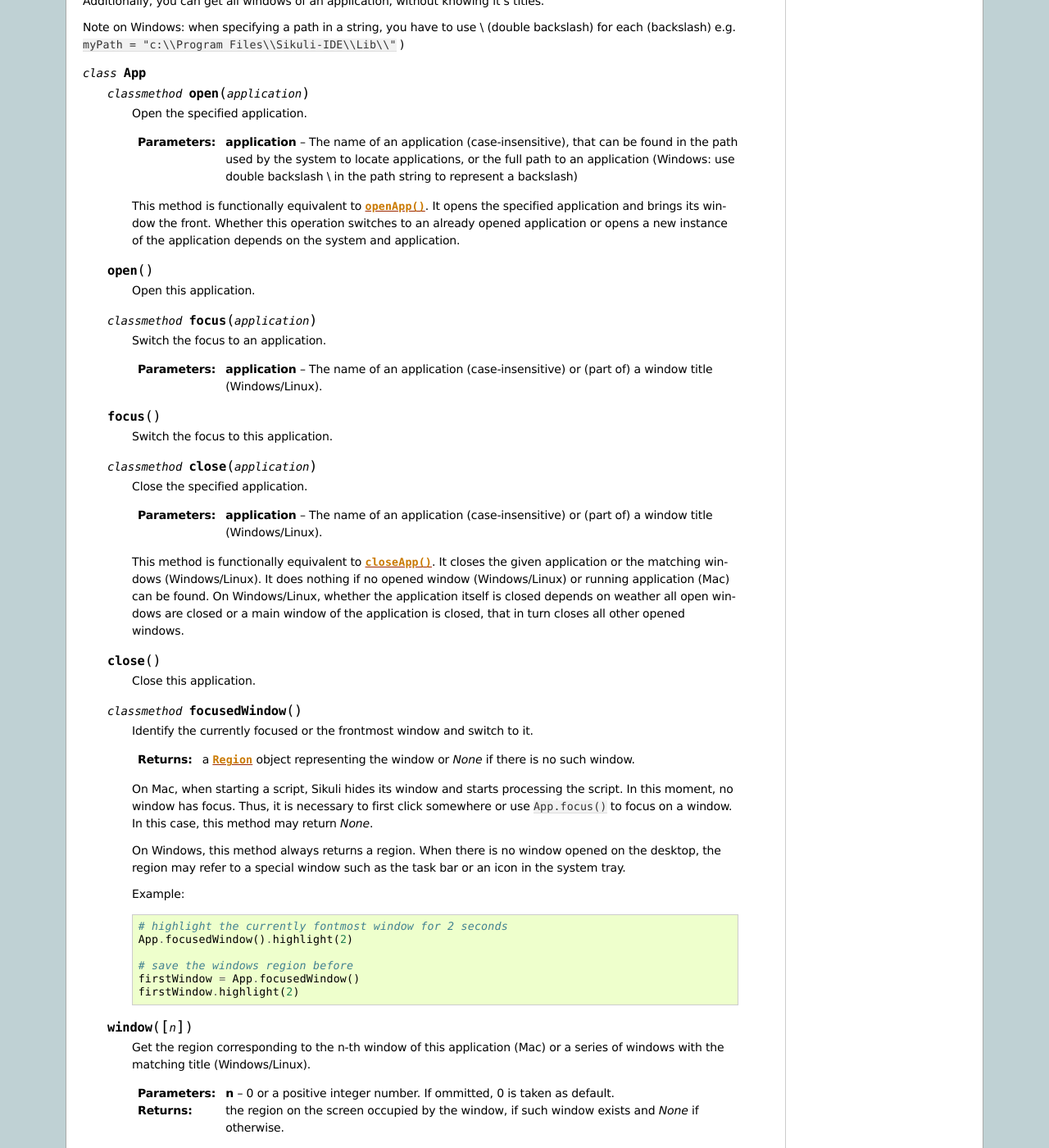
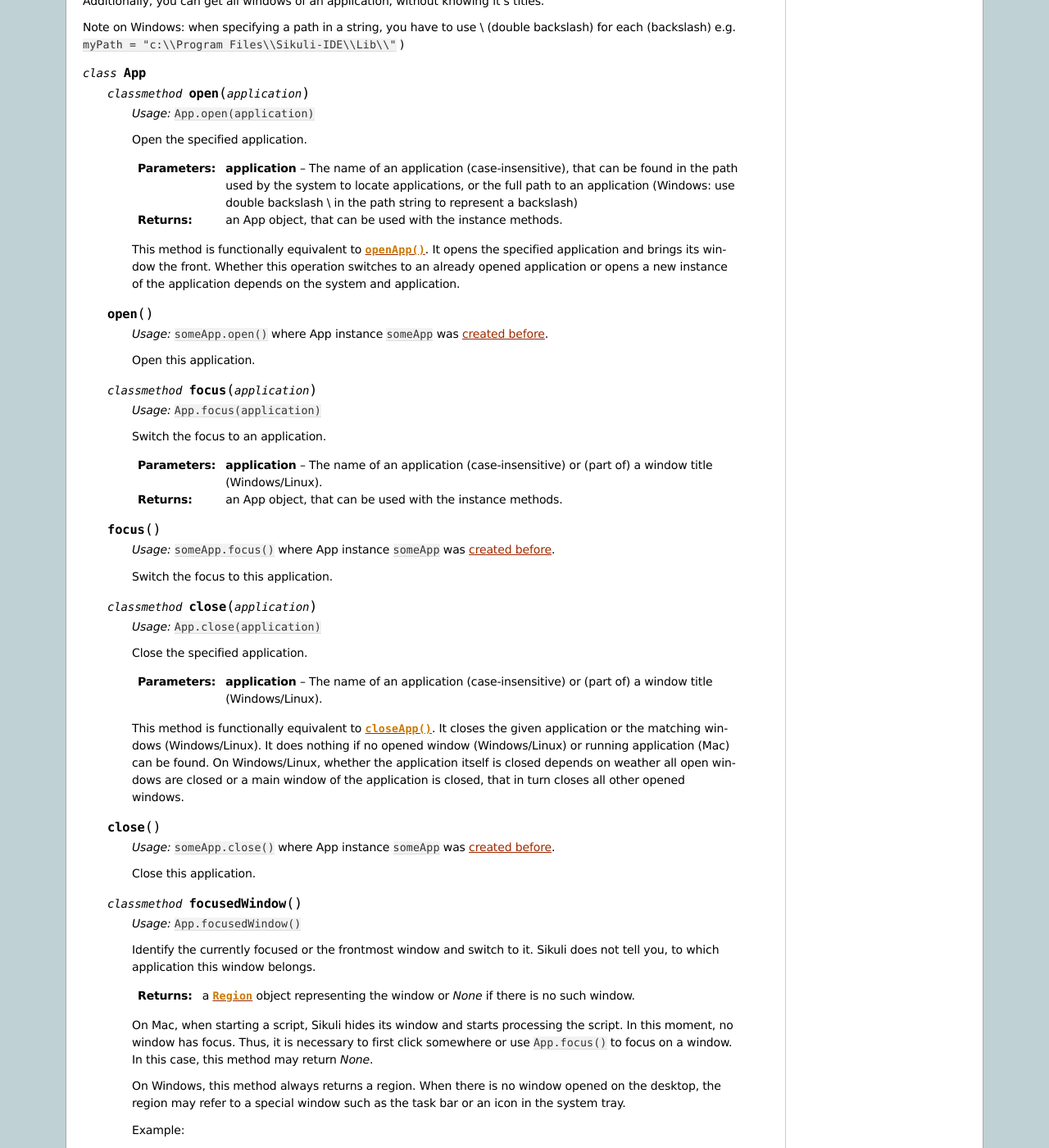
Before and after one commit to ck1125/sikuli, a Sphinx documentation site: the page built from docs/source/globals.rst, in a window 1280 px wide and 1400 px high, scrolled down 5805 px. Shown: the whole window at 82% size. Built offline with Sphinx 7.4.7, drawn with Linux system fonts in a browser that asks for light colours; some of the changed text lies outside the part shown.

Commit message:
globals optimized - App, Settings

```diff
--- a/docs/source/globals.rst
+++ b/docs/source/globals.rst
@@ -326,6 +326,8 @@ The Application Class
 Sikuli-X introduces the new class called :py:class:`App` to provide a more
 convenient and flexible way to control the application and its windows.
 
+:ref:`go directly to the methods <ClassAppMethods>`
+
 **Using class methods or instance methods**
 
 Generally you have the choice between using the class methods (e.g.
@@ -384,9 +389,13 @@ Note on Windows: when specifying a path in a string, you have to use \\ (double
 backslash) for each \ (backslash)
 e.g. ``myPath = "c:\\Program Files\\Sikuli-IDE\\Lib\\"`` )
 
+.. _ClassAppMethods:
+
 .. py:class:: App
 
 	.. py:classmethod:: open(application)
+
+		*Usage:* ``App.open(application)``
 
 		Open the specified application.
 
@@ -395,6 +404,8 @@ e.g. ``myPath = "c:\\Program Files\\Sikuli-IDE\\Lib\\"`` )
 			full path to an application (Windows: use double backslash \\ in the
 			path string to represent a backslash)
 
+		:return: an App object, that can be used with the instance methods.
+
 		This method is functionally equivalent to :py:func:`openApp`. It opens the
 		specified application and brings its window the front. Whether this
 		operation switches to an already opened application or opens a new instance
@@ -402,21 +413,32 @@ e.g. ``myPath = "c:\\Program Files\\Sikuli-IDE\\Lib\\"`` )
 
 	.. py:method:: open()
 
+		*Usage:* ``someApp.open()`` where App instance ``someApp`` was :ref:`created before <CreateAppInstance>`.
+
 		Open this application.
 
+
 	.. py:classmethod:: focus(application)
+
+		*Usage:* ``App.focus(application)``
 
 		Switch the focus to an application.
 
 		:param application: The name of an application (case-insensitive) or (part
 			of) a window title (Windows/Linux).
 
+		:return: an App object, that can be used with the instance methods.
+
 	.. py:method:: focus()
+
+		*Usage:* ``someApp.focus()`` where App instance ``someApp`` was :ref:`created before <CreateAppInstance>`.
 
 		Switch the focus to this application.
 
 
 	.. py:classmethod:: close(application)
+
+		*Usage:* ``App.close(application)``
 
 		Close the specified application.
 
@@ -432,11 +454,16 @@ e.g. ``myPath = "c:\\Program Files\\Sikuli-IDE\\Lib\\"`` )
 
 	.. py:method:: close()
 
+		*Usage:* ``someApp.close()`` where App instance ``someApp`` was :ref:`created before <CreateAppInstance>`.
+
 		Close this application.
 
 	.. py:classmethod:: focusedWindow()
 
+		*Usage:* ``App.focusedWindow()``
+
 		Identify the currently focused or the frontmost window and switch to it.
+		Sikuli does not tell you, to which application this window belongs.
 
 		:return: a :py:class:`Region` object representing the window or *None* if
 			there is no such window.
@@ -460,6 +487,10 @@ e.g. ``myPath = "c:\\Program Files\\Sikuli-IDE\\Lib\\"`` )
 			firstWindow.highlight(2)
 
 	.. py:method:: window([n])
+
+		*Usage 1:* ``App(application).window([n])`` an App instance is created on the fly.
+
+		*Usage 2:* ``someApp.window([n])`` where App instance ``someApp`` was :ref:`created before <CreateAppInstance>`.
 
 		Get the region corresponding to the n-th window of this application (Mac) or
 		a series of windows with the matching title (Windows/Linux).
@@ -598,7 +629,7 @@ General Settings and Access to Environment Information
 
 Sikuli internally uses the class :py:class:`Settings` to store globally used
 settings. Publicly available attributes may be accessed by using
-``Settings.[name-of-an-attribute]`` to get it's value and Settings.attribute = value
+``Settings.[name-of-an-attribute]`` to get it's value and ``Settings.attribute = value``
 to set it. It is highly recommended to only modify attributes, that are described in
 this document or when you really know, what you are doing.
 
@@ -721,7 +752,7 @@ below:
 
 **Other Environment Information**
 
-.. py:staticmethod:: Env.getOS()
+.. py:method:: Env.getOS()
 		Env.getOSVersion()
 
 	Get the type ( ``getOS()`` ) and version ( ``getOSVersion()`` ) of the operating system your
@@ -744,7 +775,7 @@ below:
 		else:
 			print "Sorry, not a Mac"
 
-.. py:staticmethod:: Env.getClipboard()
+.. py:method:: Env.getClipboard()
 
 	Get the content of the clipboard if it is text, otherwise an empty string.
 
```
Also changed, not shown: other parts of docs/source/globals.rst (+12 -9 lines).
